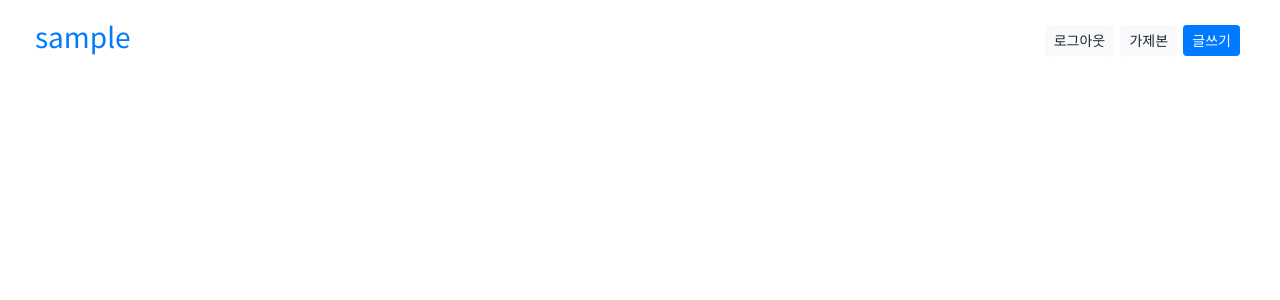
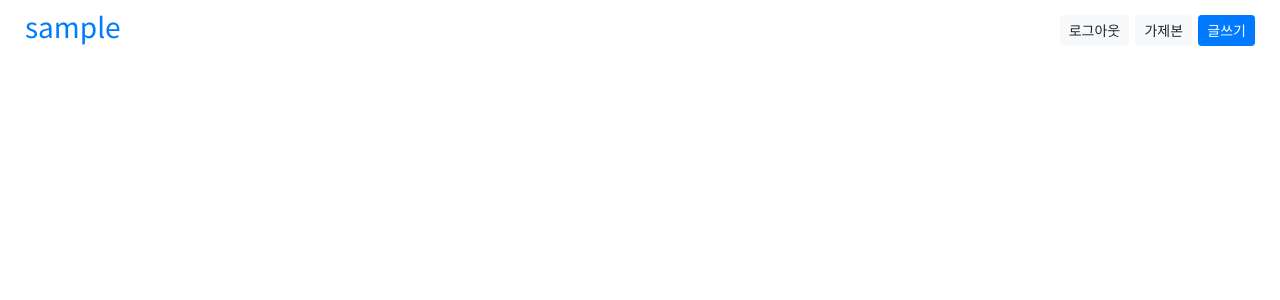
Before and after one commit to bobnorigun/memoir, a Django app: page / in a window 1280 px wide. Shown: the top 300 px of the page. Run offline with Django 3.2, Linux system fonts and the light colour scheme; the visitor is signed in with stand-in values (Sample User, id 1); data that the repository does not hold is empty; some libraries are stand-ins or nearby versions.

Commit message:
container fluid

```diff
--- a/blog/static/css/blog.css
+++ b/blog/static/css/blog.css
@@ -6,7 +6,7 @@ body {
 
 .page-header {
     margin-top: 0;
-    padding: 20px 20px 20px 35px;
+    padding: 10px 10px 10px 10px;
 }
 
 .page-header h1, .page-header h1 a, .page-header h1 a:visited, .page-header h1 a:active {
@@ -14,7 +14,7 @@ body {
 }
 
 .content {
-    margin-left: 35px;
+    margin-left: 1rem;
 }
 
 h2 {
@@ -37,7 +37,6 @@ h2 {
 
 .top-menu, .top-menu:hover, .top-menu:visited {
     float: right;
-    margin-right: 20px;
 }
 
 .post {
--- a/blog/templates/blog/base.html
+++ b/blog/templates/blog/base.html
@@ -7,6 +7,7 @@
         <link rel="stylesheet" href="{% static 'css/blog.css' %}">
     </head>
     <body>
+        <div class="container-fluid">
             <div class="page-header">
                 <h3>
                     {% if user.is_authenticated %}
@@ -24,13 +25,10 @@
                     {% endif %}
                 </h3>
             </div>
-        <div class="content container">
-            <div class="row">
-                <div class="col-md-8">
+            <div class="container-fluid">
                 {% block content %}
                 {% endblock %}
             </div>
         </div>
-        </div>
     </body>
 </html>
--- a/blog/templates/blog/post_detail.html
+++ b/blog/templates/blog/post_detail.html
@@ -1,7 +1,7 @@
 {% extends 'blog/base.html' %}
 
 {% block content %}
-    <div class="post">
+    <div>
         {% if post.published_date %}
             <div class="date">
                 {{ post.published_date }}
--- a/blog/templates/blog/post_list.html
+++ b/blog/templates/blog/post_list.html
@@ -2,7 +2,7 @@
 
 {% block content %}
     {% for post in posts %}
-        <div class="post">
+        <div>
             <div class="date">
             <p>{{ post.published_date }}</p>
             </div>
```
Lines whose indentation alone changed are shown as unchanged.
